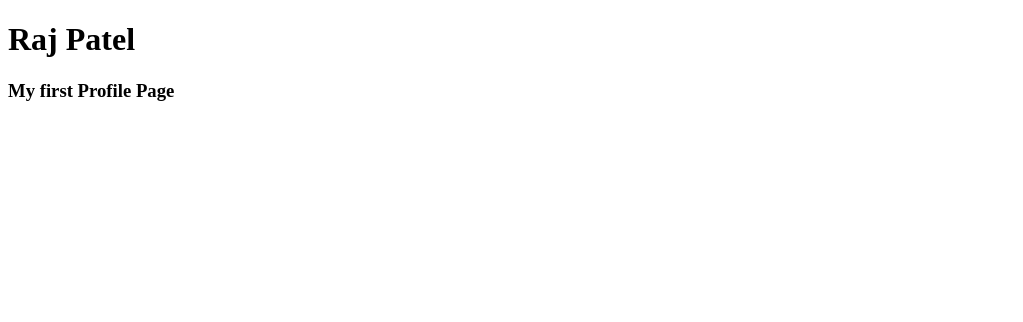
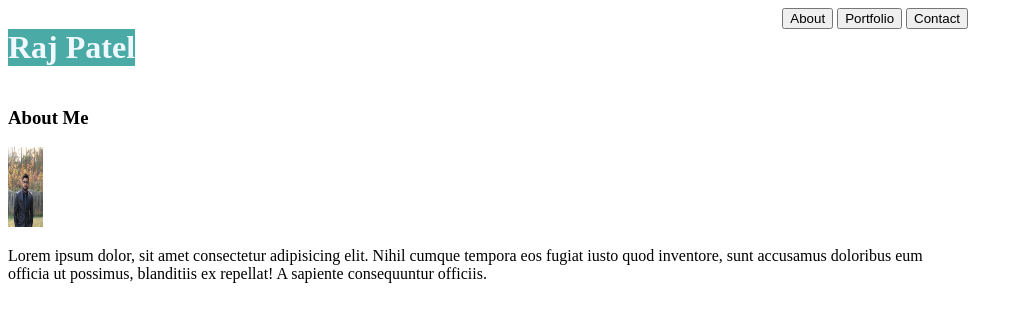
Before and after one commit to rkpatel3/rkpatel3.github.io, a plain HTML site: page index.html in a window 1280 px wide. Shown: the whole page, without its empty margins (0-1023 px from the left). Drawn offline with Linux system fonts and the light colour scheme; files that its build step writes are made by us from their sources.

Commit message:
initial framework for portfolio image

```diff
--- a/index.html
+++ b/index.html
@@ -1,11 +1,37 @@
 <!DOCTYPE html>
+
 <html>
-    <header>
-        <title>My Webpage</title>
-    </header>
+    <head>
+        <link rel="stylesheet" href="assets/style.css">
+        <title>Portfolio</title>
+    </head>
     <body>
-        <h1>Raj Patel</h1>
+        <div class="mainContent">
 
-        <h3>My first Profile Page</h3>
+        <header class="intro">
+            <h1 id="name">Raj Patel</h1>
+
+
+            <div class="but">
+                    <button>About</button>
+                    <button>Portfolio</button>
+                    <button>Contact</button>
+
+            </div>
+        </header>
+
+        </div>
+        <div class="mainContent">
+         <section id="info">
+             <h3 id="profile">About Me</h3>
+             <img class="myImage" src="assets/UNADJUSTEDNONRAW_thumb_10d5.jpg" alt="">
+             <p id="para">Lorem ipsum dolor, sit amet consectetur adipisicing elit. Nihil cumque tempora eos fugiat iusto quod inventore, sunt accusamus doloribus eum officia ut possimus, blanditiis ex repellat! A sapiente consequuntur officiis.</p>
+
+         </section>
+
+
+
+        </div>
+
     </body>
 </html>
--- /dev/null
+++ b/style.css
@@ -0,0 +1,29 @@
+#info {
+    float: left;
+}
+
+#name {
+   background-color: #4aaaa5;
+   color: aliceblue;
+   float: left;
+
+}
+
+.but {
+    float: right;
+}
+
+
+.myImage {
+    width: 35px;
+    height: 80px;
+}
+
+#para {
+    float: left;
+}
+
+.mainContent {
+    width: 960px;
+    clear: both;
+}
```
Also changed, not shown: assets/UNADJUSTEDNONRAW_thumb_10d5.jpg (added).
